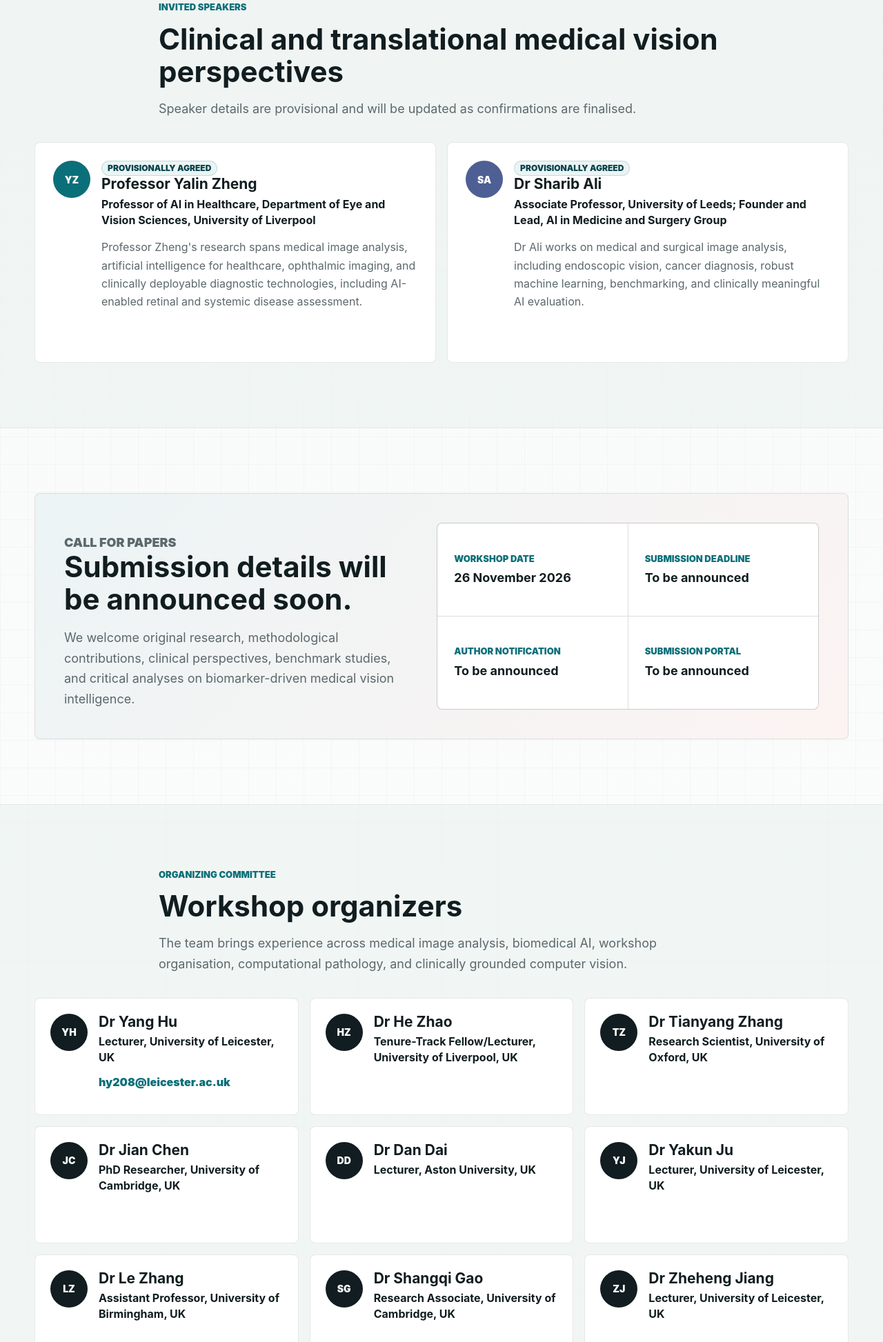
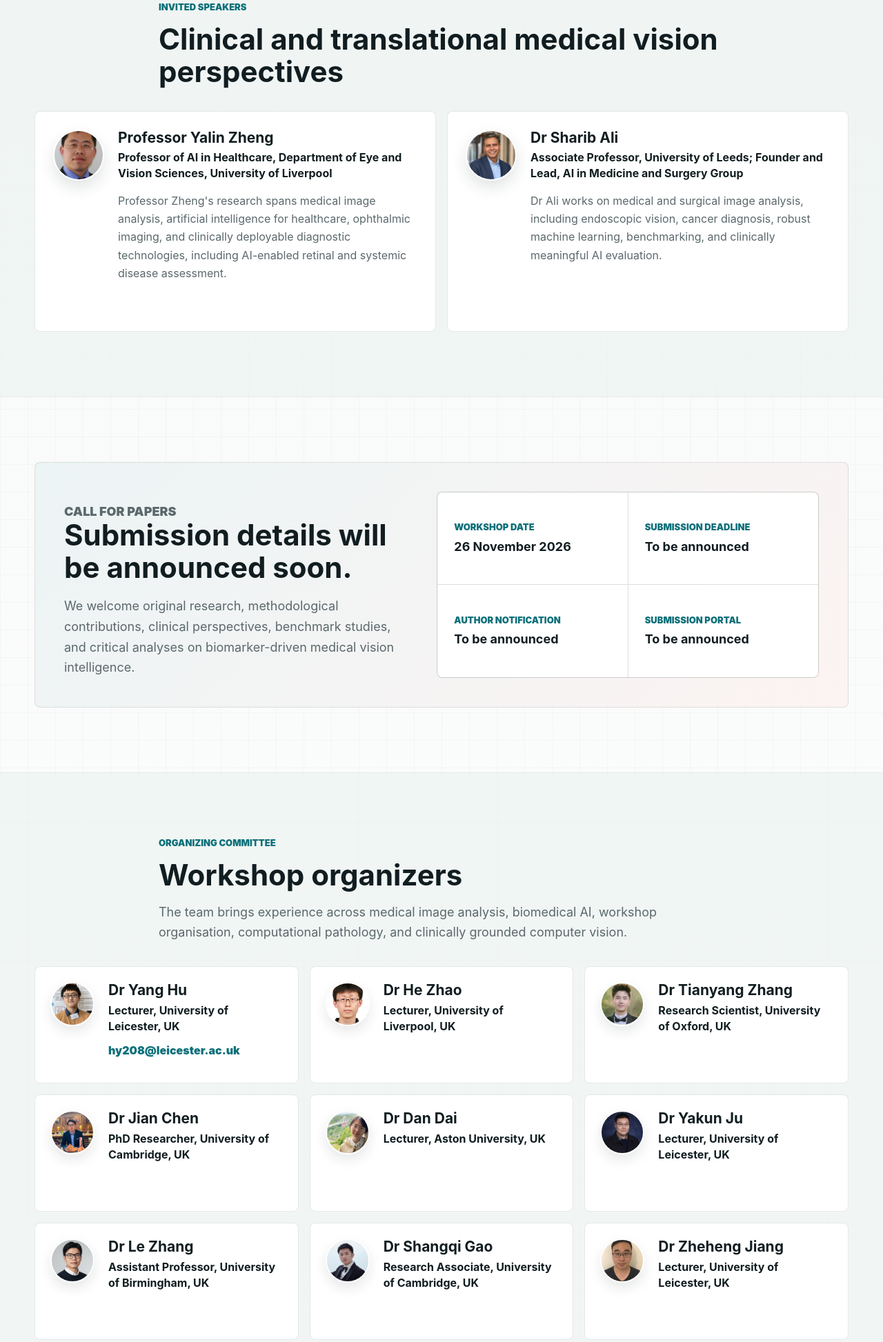
Before and after one commit to bmvc-bdmedvis/bmvc-bdmedvis.github.io, a plain HTML site: page index.html in a window 1280 px wide. Shown: the part 4967-6913 px from the top of the page at 69% size. Drawn offline with Linux system fonts and the light colour scheme.

```diff
--- a/index.html
+++ b/index.html
@@ -15,7 +15,7 @@
     <meta property="og:image" content="assets/hero-modalities.svg?v=20260702-fill">
     <link rel="icon" href="assets/favicon.svg" type="image/svg+xml">
     <link rel="preload" href="assets/hero-modalities.svg?v=20260702-fill" as="image">
-    <link rel="stylesheet" href="styles.css?v=20260702">
+    <link rel="stylesheet" href="styles.css?v=20260708-speaker-photos">
   </head>
   <body>
     <a class="skip-link" href="#main">Skip to content</a>
@@ -318,13 +318,13 @@
         <div class="container section-head">
           <p class="eyebrow">Invited speakers</p>
           <h2 id="speakers-title">Clinical and translational medical vision perspectives</h2>
-          <p>Speaker details are provisional and will be updated as confirmations are finalised.</p>
         </div>
         <div class="container speaker-grid">
           <article class="person-card speaker-card">
-            <div class="avatar teal" aria-hidden="true">YZ</div>
+            <div class="avatar speaker-photo" aria-hidden="true">
+              <img src="assets/speakers/yalin-zheng.jpg" alt="" loading="lazy" decoding="async">
+            </div>
             <div>
-              <p class="tag">Provisionally agreed</p>
               <h3>Professor Yalin Zheng</h3>
               <p class="role">Professor of AI in Healthcare, Department of Eye and Vision Sciences, University of Liverpool</p>
               <p>
@@ -335,9 +335,10 @@
             </div>
           </article>
           <article class="person-card speaker-card">
-            <div class="avatar indigo" aria-hidden="true">SA</div>
+            <div class="avatar speaker-photo" aria-hidden="true">
+              <img src="assets/speakers/sharib-ali.jpg" alt="" loading="lazy" decoding="async">
+            </div>
             <div>
-              <p class="tag">Provisionally agreed</p>
               <h3>Dr Sharib Ali</h3>
               <p class="role">Associate Professor, University of Leeds; Founder and Lead, AI in Medicine and Surgery Group</p>
               <p>
@@ -392,7 +393,9 @@
         </div>
         <div class="container organizer-grid">
           <article class="person-card">
-            <div class="avatar" aria-hidden="true">YH</div>
+            <div class="avatar organizer-photo" aria-hidden="true">
+              <img src="assets/organizers/yang-hu.jpg" alt="" loading="lazy" decoding="async">
+            </div>
             <div>
               <h3>Dr Yang Hu</h3>
               <p class="role">Lecturer, University of Leicester, UK</p>
@@ -400,56 +403,72 @@
             </div>
           </article>
           <article class="person-card">
-            <div class="avatar" aria-hidden="true">HZ</div>
+            <div class="avatar organizer-photo" aria-hidden="true">
+              <img src="assets/organizers/he-zhao.jpg" alt="" loading="lazy" decoding="async">
+            </div>
             <div>
               <h3>Dr He Zhao</h3>
-              <p class="role">Tenure-Track Fellow/Lecturer, University of Liverpool, UK</p>
+              <p class="role">Lecturer, University of Liverpool, UK</p>
             </div>
           </article>
           <article class="person-card">
-            <div class="avatar" aria-hidden="true">TZ</div>
+            <div class="avatar organizer-photo" aria-hidden="true">
+              <img src="assets/organizers/tianyang-zhang.jpg" alt="" loading="lazy" decoding="async">
+            </div>
             <div>
               <h3>Dr Tianyang Zhang</h3>
               <p class="role">Research Scientist, University of Oxford, UK</p>
             </div>
           </article>
           <article class="person-card">
-            <div class="avatar" aria-hidden="true">JC</div>
+            <div class="avatar organizer-photo" aria-hidden="true">
+              <img src="assets/organizers/jian-chen.jpg" alt="" loading="lazy" decoding="async">
+            </div>
             <div>
               <h3>Dr Jian Chen</h3>
               <p class="role">PhD Researcher, University of Cambridge, UK</p>
             </div>
           </article>
           <article class="person-card">
-            <div class="avatar" aria-hidden="true">DD</div>
+            <div class="avatar organizer-photo" aria-hidden="true">
+              <img src="assets/organizers/dan-dai.jpg" alt="" loading="lazy" decoding="async">
+            </div>
             <div>
               <h3>Dr Dan Dai</h3>
               <p class="role">Lecturer, Aston University, UK</p>
             </div>
           </article>
           <article class="person-card">
-            <div class="avatar" aria-hidden="true">YJ</div>
+            <div class="avatar organizer-photo" aria-hidden="true">
+              <img src="assets/organizers/yakun-ju.jpg" alt="" loading="lazy" decoding="async">
+            </div>
             <div>
               <h3>Dr Yakun Ju</h3>
               <p class="role">Lecturer, University of Leicester, UK</p>
             </div>
           </article>
           <article class="person-card">
-            <div class="avatar" aria-hidden="true">LZ</div>
+            <div class="avatar organizer-photo" aria-hidden="true">
+              <img src="assets/organizers/le-zhang.jpg" alt="" loading="lazy" decoding="async">
+            </div>
             <div>
               <h3>Dr Le Zhang</h3>
               <p class="role">Assistant Professor, University of Birmingham, UK</p>
             </div>
           </article>
           <article class="person-card">
-            <div class="avatar" aria-hidden="true">SG</div>
+            <div class="avatar organizer-photo" aria-hidden="true">
+              <img src="assets/organizers/shangqi-gao.jpg" alt="" loading="lazy" decoding="async">
+            </div>
             <div>
               <h3>Dr Shangqi Gao</h3>
               <p class="role">Research Associate, University of Cambridge, UK</p>
             </div>
           </article>
           <article class="person-card">
-            <div class="avatar" aria-hidden="true">ZJ</div>
+            <div class="avatar organizer-photo" aria-hidden="true">
+              <img src="assets/organizers/zheheng-jiang.jpg" alt="" loading="lazy" decoding="async">
+            </div>
             <div>
               <h3>Dr Zheheng Jiang</h3>
               <p class="role">Lecturer, University of Leicester, UK</p>
--- a/styles.css
+++ b/styles.css
@@ -639,6 +639,10 @@ h3 {
   grid-template-columns: repeat(3, 1fr);
 }
 
+.organizer-grid .person-card {
+  grid-template-columns: 68px 1fr;
+}
+
 .person-card {
   min-height: 170px;
   padding: 22px;
@@ -651,6 +655,7 @@ h3 {
 .speaker-card {
   min-height: 320px;
   padding: 26px;
+  grid-template-columns: 78px 1fr;
 }
 
 .avatar {
@@ -673,18 +678,44 @@ h3 {
   background: var(--indigo);
 }
 
-.tag {
-  width: fit-content;
-  margin: 0 0 12px;
-  border: 1px solid rgba(11, 111, 121, 0.18);
-  border-radius: 999px;
-  background: rgba(11, 111, 121, 0.08);
-  color: var(--teal-dark) !important;
-  padding: 4px 8px;
-  font-size: 12px;
-  font-weight: 900;
-  line-height: 1;
-  text-transform: uppercase;
+.organizer-photo {
+  position: relative;
+  width: 64px;
+  height: 64px;
+  overflow: hidden;
+  padding: 0;
+  background: #eef5f4;
+  border: 2px solid #ffffff;
+  box-shadow: 0 8px 18px rgba(17, 29, 32, 0.10);
+}
+
+.organizer-photo img {
+  position: absolute;
+  inset: 0;
+  width: 100%;
+  height: 100%;
+  object-fit: cover;
+  object-position: center 38%;
+}
+
+.speaker-photo {
+  position: relative;
+  width: 74px;
+  height: 74px;
+  overflow: hidden;
+  padding: 0;
+  background: #eef5f4;
+  border: 2px solid #ffffff;
+  box-shadow: 0 10px 22px rgba(17, 29, 32, 0.12);
+}
+
+.speaker-photo img {
+  position: absolute;
+  inset: 0;
+  width: 100%;
+  height: 100%;
+  object-fit: cover;
+  object-position: center 35%;
 }
 
 .person-card .role {
@@ -694,7 +725,7 @@ h3 {
   line-height: 1.45;
 }
 
-.person-card p:not(.role):not(.tag) {
+.person-card p:not(.role) {
   margin-top: 14px;
 }
 
@@ -990,6 +1021,10 @@ h3 {
     grid-template-columns: 1fr;
   }
 
+  .organizer-grid .person-card {
+    grid-template-columns: 1fr;
+  }
+
   .submission-panel {
     padding: 26px;
   }
```
Also changed, not shown: assets/organizers/dan-dai.jpg (added), assets/organizers/he-zhao.jpg (added), assets/organizers/jian-chen.jpg (added), assets/organizers/le-zhang.jpg (added), assets/organizers/shangqi-gao.jpg (added), assets/organizers/tianyang-zhang.jpg (added), assets/organizers/yakun-ju.jpg (added), assets/organizers/yang-hu.jpg (added), assets/organizers/zheheng-jiang.jpg (added), assets/speakers/sharib-ali.jpg (added), assets/speakers/yalin-zheng.jpg (added).
